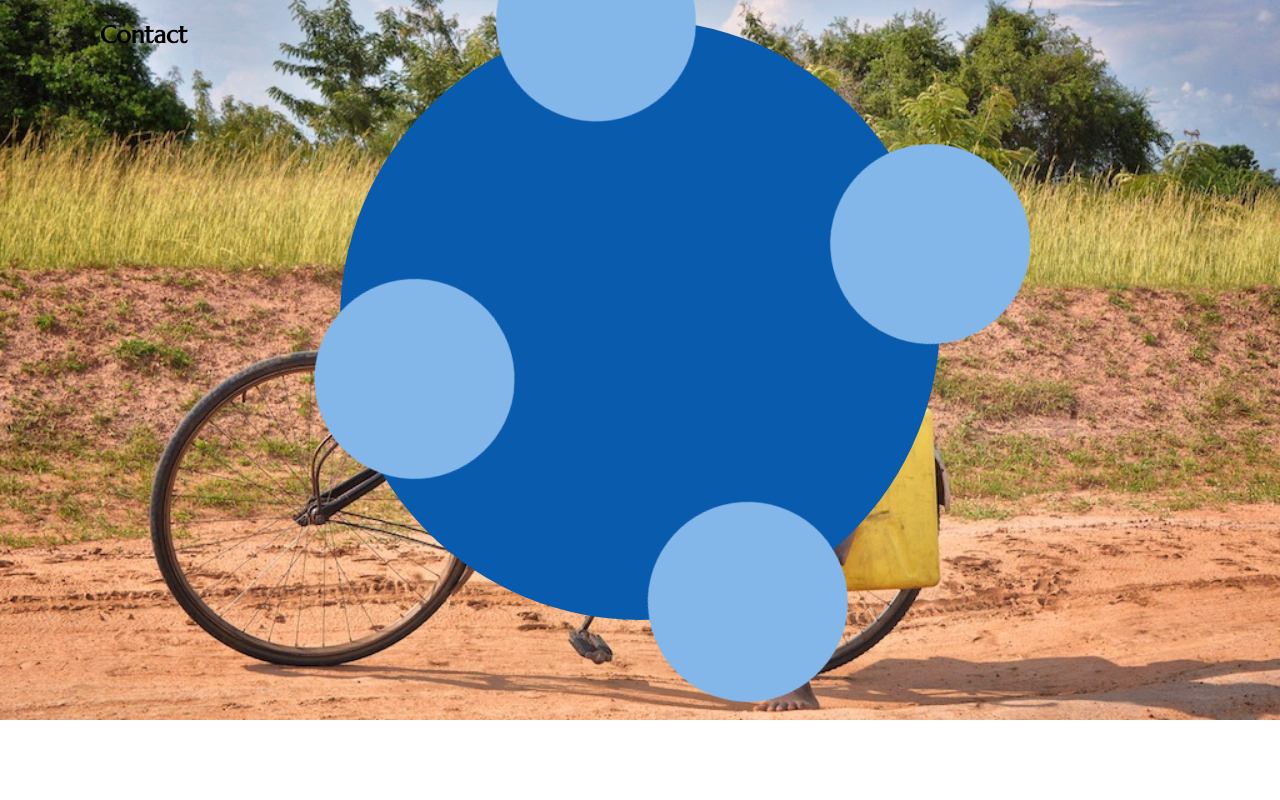
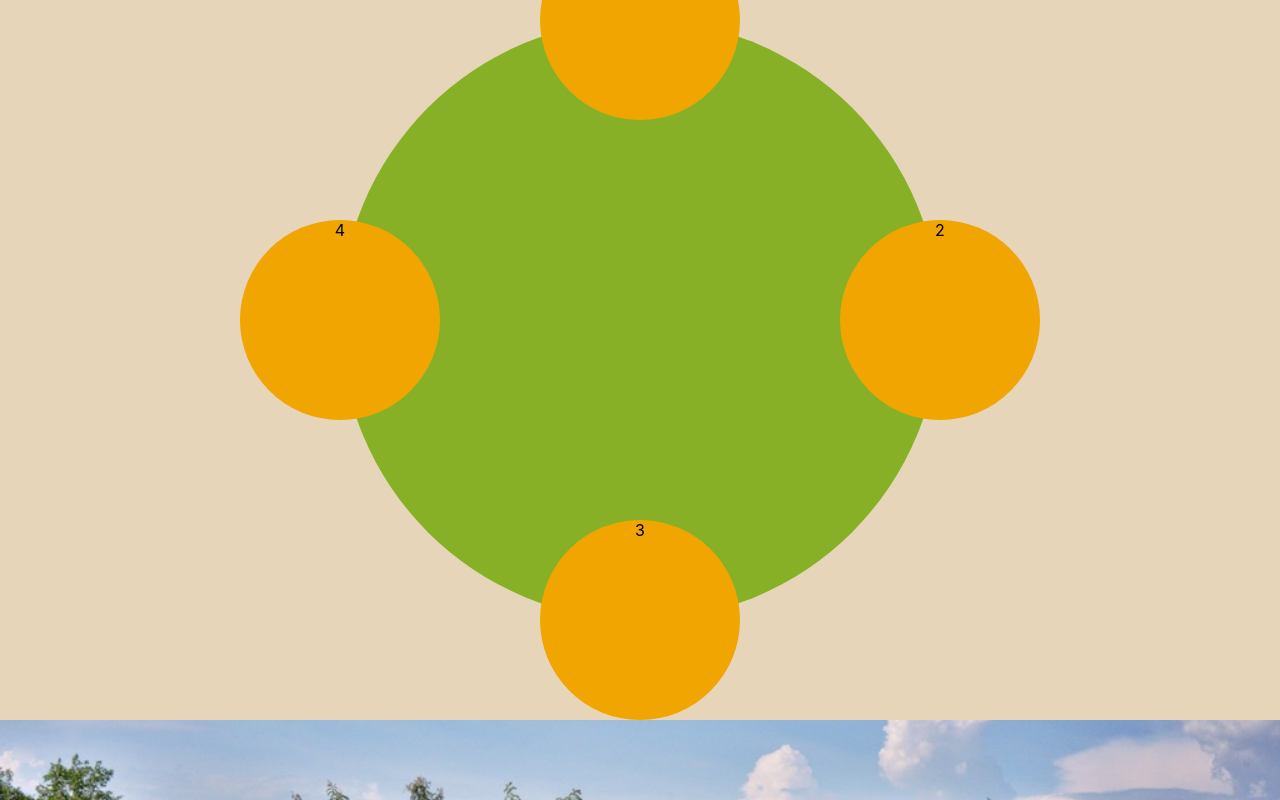
Before and after one commit to CodecoolGlobal/react-for-a-cause-react-ThomasScy, a React (Create React App) app in the folder ngo-bike/: page / in a window 1280 px wide. Shown: the part 880-1680 px from the top of the page. Built offline with nearby package versions, Linux system fonts and the light colour scheme.

Commit message:
minor improvements on rotator

```diff
--- a/ngo-bike/src/AboutUs.js
+++ b/ngo-bike/src/AboutUs.js
@@ -1,19 +1,21 @@
+import React, {useState} from "react";
+
 export default function AboutUs() {
+    const [infoRotation, setInfoRotation] = useState("about-bubble-rotator-still");
+
+    function handleBubbleClick(bubble) {
+        setInfoRotation("about-bubble-rotator-quarter-Rotation");
+    }
+
     return (
         <section className="about">
-            <div id="rotating-info-container">
-                <div id="rotating-info-textfield"></div>
-                <div id="rotating-info-rotator">
-                    <div className="rotating-info-bubble-container" id="ribc1">
-                        <div className="rotating-info-bubble"></div>
-                    </div>
-                    <div className="rotating-info-bubble-container" id="ribc2">
-                        <div className="rotating-info-bubble"></div>
-                        <div className="rotating-info-bubble"></div>
-                    </div>
-                    <div className="rotating-info-bubble-container" id="ribc3">
-                        <div className="rotating-info-bubble"></div>
-                    </div>
+            <div id="about-info-container">
+                <div id="about-info-textfield"></div>
+                <div id={infoRotation}>
+                    <div className="rotating-info-bubble" id="bubble1" onClick={e => handleBubbleClick(e.target)}>1</div>
+                    <div className="rotating-info-bubble" id="bubble2" onClick={e => handleBubbleClick(e.target)}>2</div>
+                    <div className="rotating-info-bubble" id="bubble3" onClick={e => handleBubbleClick(e.target)}>3</div>
+                    <div className="rotating-info-bubble" id="bubble4" onClick={e => handleBubbleClick(e.target)}>4</div>
                 </div>
             </div>
         </section>
--- a/ngo-bike/src/App.css
+++ b/ngo-bike/src/App.css
@@ -1,17 +1,16 @@
 section {
+  background: var(--main-fourth-color);
   height: 100vh;
 }
 
 .about {
-  position: absolute;
   width: 100%;
-  height: 100%;
   display: grid;
   justify-items: center;
   align-items: center;
 }
 
-#rotating-info-container {
+#about-info-container {
   position: absolute;
   width: 800px;
   height: 800px;
@@ -22,9 +21,9 @@ section {
 }
 
 
-#rotating-info-textfield {
+#about-info-textfield {
   position: absolute;
-  background-color: #085bad;
+  background: var(--main-third-color);
   width: 600px;
   height: 600px;
   border-radius: 50%;
@@ -32,14 +31,22 @@ section {
   padding: 0;
 }
 
-#rotating-info-rotator {
+#about-bubble-rotator-still {
   margin: 0;
   padding: 0;
   width: 800px;
   height: 800px;
-  /* display: grid; */
-  /* grid-template-columns: 1fr; */
-  z-index: 5;
+  /* z-index: 5; */
+  /* transform: rotate(90deg); */
+}
+
+#about-bubble-rotator-quarter-rotation {
+  margin: 0;
+  padding: 0;
+  width: 800px;
+  height: 800px;
+  /* z-index: 5; */
+  /* transform: rotate(90deg); */
   animation: aboutAnimation 1s ease-in-out infinite;
 }
 
@@ -49,36 +56,34 @@ section {
   }
 }
 
-.rotating-info-bubble-container {
-  margin: 0;
-  padding: 0;
-  height: calc(800px / 3);
-  width: 800px;
-  text-justify: center;
-  /* display: flex;
-  flex-direction:column; */
-}
-
-#ribc1,
-#ribc3 {
-  text-align: center;
-}
-
-#ribc2 {
-  display: flex;
-  justify-content: space-between;
-}
-
-
 .rotating-info-bubble {
-  display: inline-block;
+  position: absolute;
+  /* display: inline-block; */
   text-align: center;
   margin: 0;
   padding: 0;
-  background-color: #83b7ea;
+  background: var(--main-second-color);
   border-radius: 50%;
   height: 200px;
   width: 200px;
+  z-index: 5;
+}
+
+#bubble1 {
+  top: 0px;
+  left: 300px;
+}
+#bubble2 {
+  top: 300px;
+  right: 0px;
+}
+#bubble3 {
+  left: 300px;
+  bottom: 0px;
+}
+#bubble4 {
+  left: 0px;
+  top: 300px;
 }
 
 .footer {
```
